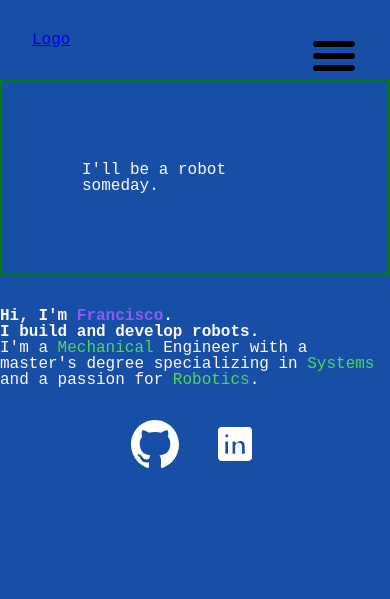
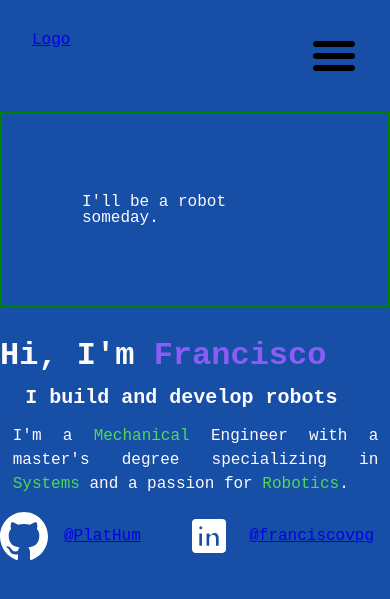
Before and after one commit to PlatHum/resume-website, a Jekyll site: the page built from index.html, in a window 390 px wide. Shown: the top 599 px of the page. Built offline with Jekyll 4.4.1, drawn with Linux system fonts in a browser that asks for light colours.

Commit message:
Add styled spacing in Home. Change responsive thresholds

```diff
--- a/_includes/home.html
+++ b/_includes/home.html
@@ -4,9 +4,8 @@
     </div>
     <div class="home-text">
         <div class="home-top-text">
-          <p class="max-weight-text"> Hi, I'm <span class="high-l1">Francisco</span>.</p>
-
-          <p> I build and develop robots.</p>
+          <p class="home-text-greeting"> Hi, I'm <span class="high-l1">Francisco</span></p>
+          <p class="home-text-motto"> I build and develop robots</p>
 
         </div>
         <div class="home-bottom-text">
@@ -17,7 +16,13 @@
         </div>
     </div>
     <div class="home-socials">
-      <a class="github-svg" href="https://github.com/PlatHum" target="_blank"></a>
-      <a class="linkedin-svg" href="https://www.linkedin.com/in/franciscovpg/" target="_blank"></a>
+      <div class="home-social-group">
+        <a class="github-svg" href="https://github.com/PlatHum" target="_blank"></a>
+        <a class="home-socials-text" href="https://github.com/PlatHum" target="_blank">@PlatHum</a>
+      </div>
+      <div class="home-social-group">
+        <a class="linkedin-svg" href="https://www.linkedin.com/in/franciscovpg/" target="_blank"></a>
+        <a class="home-socials-text" href="https://www.linkedin.com/in/franciscovpg/" target="_blank">@franciscovpg</a>
+      </div>
     </div>
 </div>
--- a/css/main.css
+++ b/css/main.css
@@ -93,7 +93,7 @@ html {
   }
 }
 
-@media (max-width: 35em){
+@media (max-width: 65em){
   .header-nav{
     --gap:4em;
     position: fixed;
@@ -130,13 +130,13 @@ html {
 
 }
 
-@media (min-width: 35em) and (max-width: 55em){
+@media (min-width: 65em) and (max-width: 80em){
   .header-nav a > span[aria-hidden]{
     display:none;
   }
 }
 
-@media (min-width: 35em){
+@media (min-width: 65em){
   .header-nav{
     --gap: clamp(1.5rem, 5vw, 3rem);
     padding-block: 2rem;
@@ -160,15 +160,19 @@ html {
     gap: 2rem;
     align-items: center;
     justify-items: center;
+    font-weight: 500;
+    margin-top: 2em;
 }
 
 .home-socials{
-  padding: 1rem;
+  display: grid;
+  grid-template-columns: 1fr 1fr;
+  gap: 1rem;
 }
 
-.home-socials > a{
-  margin-left: 1em;
-  margin-right: 1em;
+.home-socials-text{
+  margin-left: 1rem;
+  margin-right: 1rem;
 }
 
 /*TO REMOVE*/
@@ -178,16 +182,32 @@ html {
 }
 /*  */
 
-.home-div{
-  font-weight: 500;
-}
-
 .home-top-text{
   font-weight: 700;
 }
 
+.home-text-greeting{
+  font-weight: 800;
+  font-size: max(4vw, 2em, 2rem);
+  margin-bottom: 0.5em;
+}
 
-@media (min-width: 55em){
+.home-text-motto{
+  font-size: max(2.5vw, 1.25em, 1.25rem);;
+  padding-left: 6.5vw;
+  margin-bottom: 0.8em;
+}
+
+.home-bottom-text{
+  font-weight: 500;
+  padding-left: 3.25vw;
+  padding-right: 3vw;
+  font-size: max(1.5vw, 1em, 1rem);;
+  text-align: justify;
+  line-height: 1.5;
+}
+
+@media (min-width: 80em){
 
   .home-div{
     grid-template-columns: 1fr repeat(3,2fr) 1fr;
@@ -218,6 +238,7 @@ html {
   background-repeat: no-repeat;
   background-origin: border-box;
   padding: 1.5rem;
+
 }
 .linkedin-svg{
   background-image: url(../assets/svg/linkedin-svgrepo-com.svg);
@@ -259,7 +280,3 @@ html {
 .grid-col-span-2{
   grid-column: span 2;
 }
-
-.max-weight-text{
-  font-weight: 800;
-}
```
